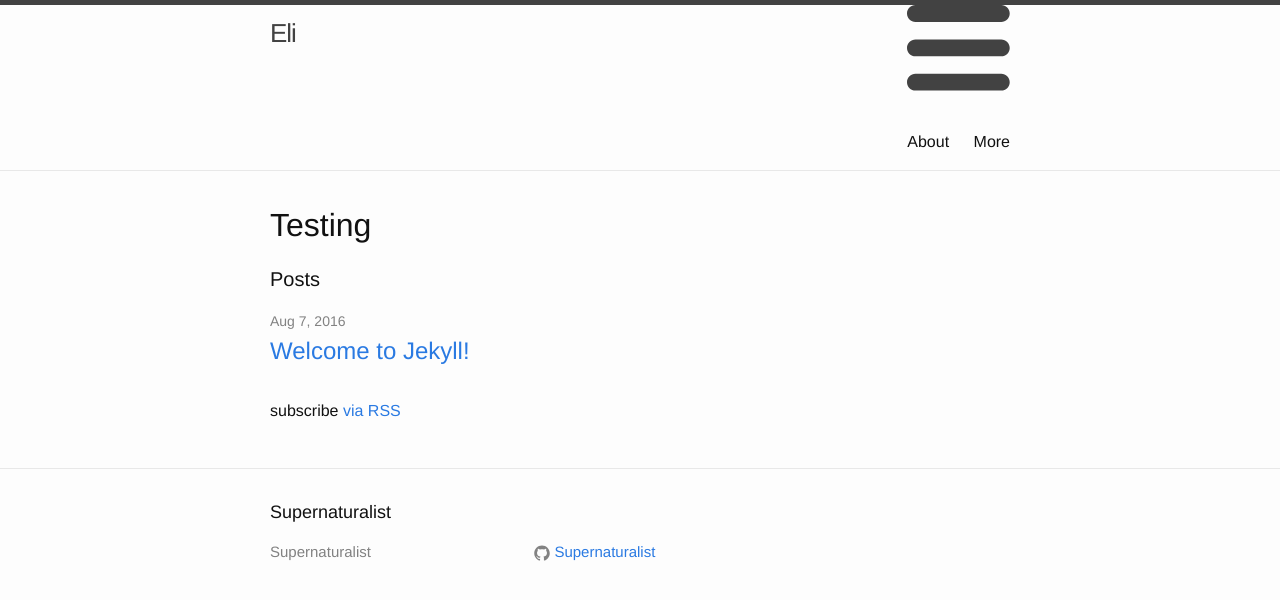
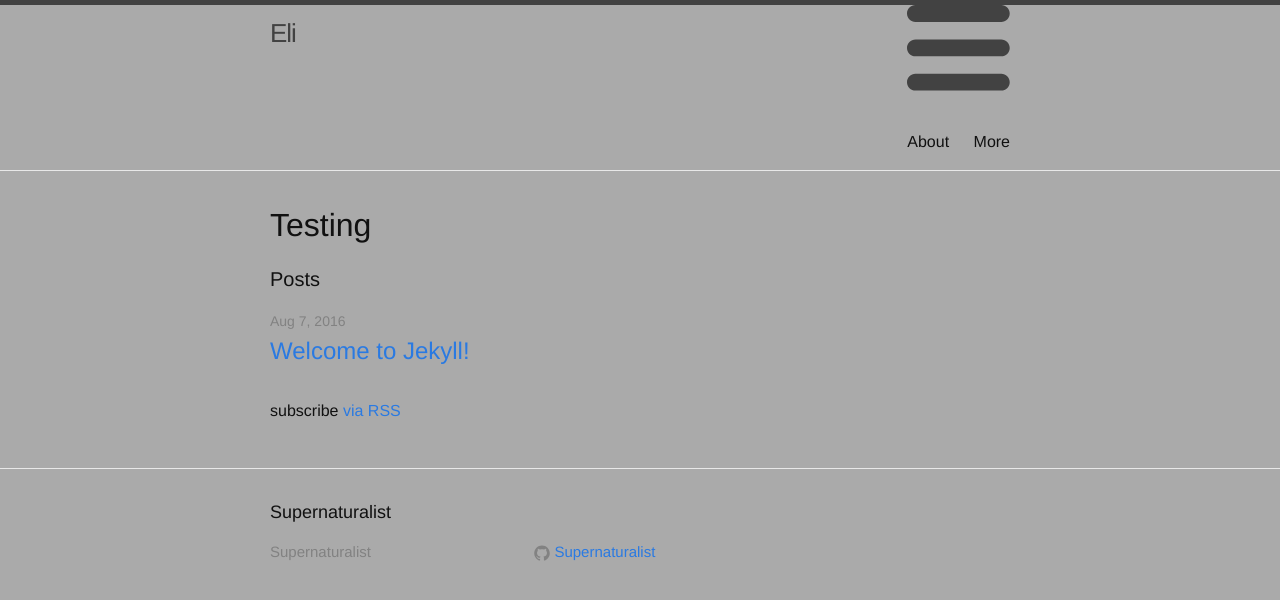
Before and after one commit to Supernaturalist/supernaturalist.github.io, a Jekyll site: the page built from index.html, in a window 1280 px wide. Shown: the top 600 px of the page. Built offline with Jekyll 4.4.1, drawn with Linux system fonts in a browser that asks for light colours.

Commit message:
Update _layout.scss

```diff
--- a/_sass/_layout.scss
+++ b/_sass/_layout.scss
@@ -1,3 +1,7 @@
+body {
+    background-color: #aaaaaa
+}
+
 /**
  * Site header
  */
```
